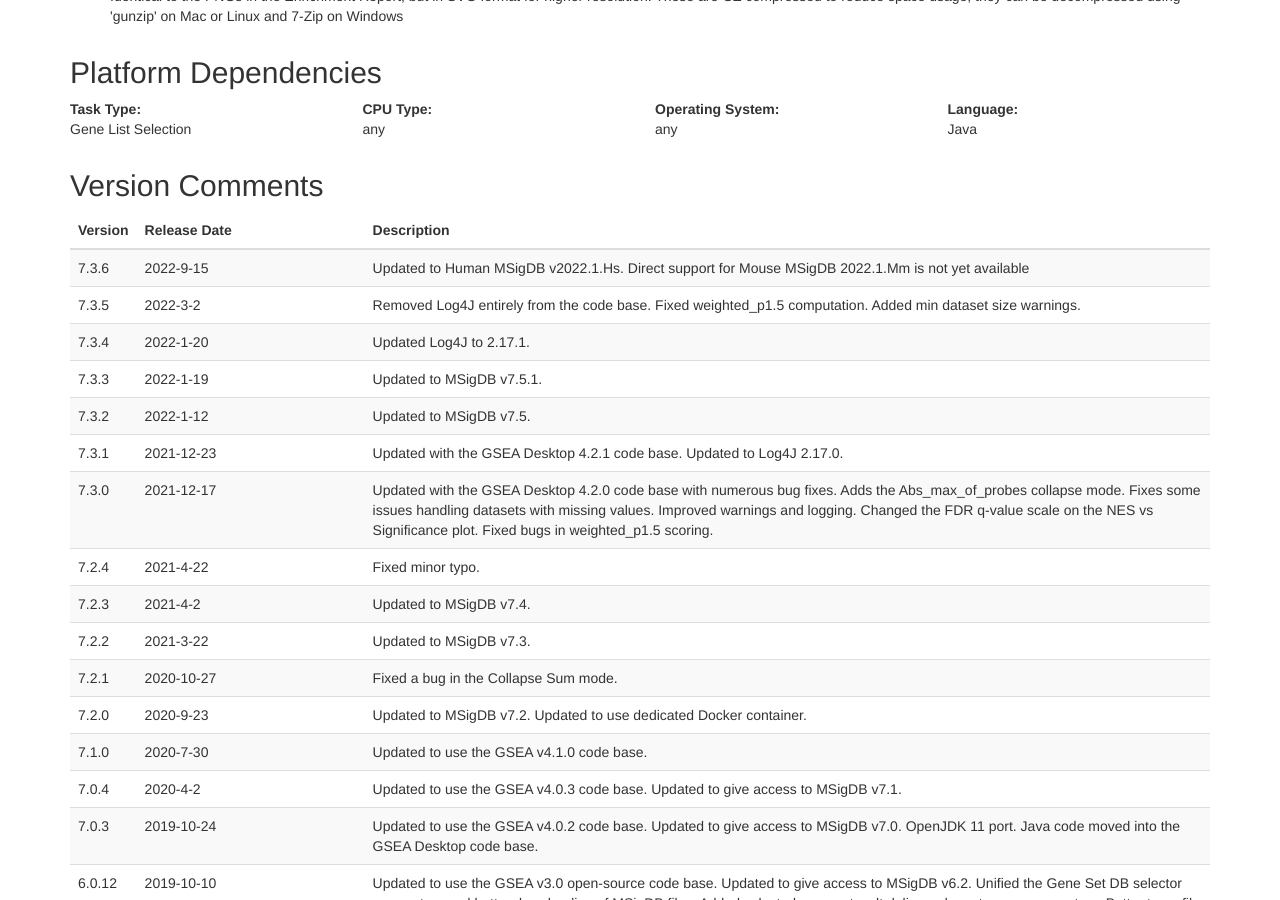
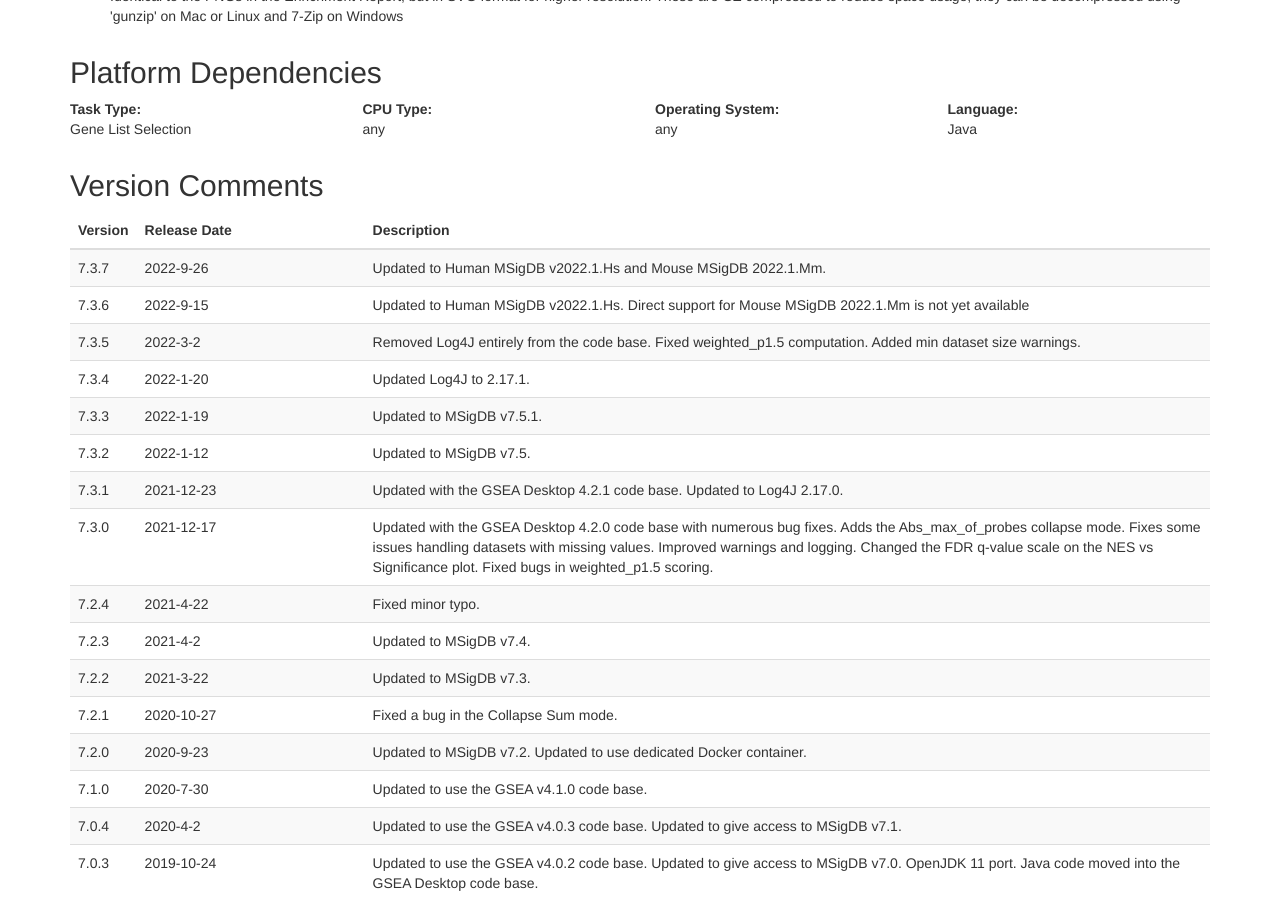
Before and after one commit to GSEA-MSigDB/gseapreranked-gpmodule, a Jekyll site: the page docs/v7/index.html, which Jekyll copies as it is, in a window 1280 px wide and 900 px high, scrolled down 3678 px. Built offline with Jekyll 4.4.1, drawn with Linux system fonts in a browser that asks for light colours.

Commit message:
Checked in WIP
Manifest & Doc updates, but testing is incomplete and GpUnits need to
be updated

```diff
--- a/docs/v7/index.html
+++ b/docs/v7/index.html
@@ -32,7 +32,7 @@
 <p></p>
                 </div>
 				<div class="col-sm-4">
-					<p><strong>GSEA Version: </strong> 4.2.1</p>
+					<p><strong>GSEA Version: </strong> 4.3.<em>x</em></p>
 				</div>
 			</div>
 
@@ -281,6 +281,11 @@
 				</thead>
 				<tbody>
                         <tr>
+                            <td>7.3.7</td>
+                            <td>2022-9-26</td>
+                            <td>Updated to Human MSigDB v2022.1.Hs and Mouse MSigDB 2022.1.Mm.</td>
+                        </tr>
+                        <tr>
                             <td>7.3.6</td>
                             <td>2022-9-15</td>
                             <td>Updated to Human MSigDB v2022.1.Hs. Direct support for Mouse MSigDB 2022.1.Mm is not yet available</td>
```
Also changed, not shown: docs/v7/test.md (+6 -1 lines), 1 other file.
